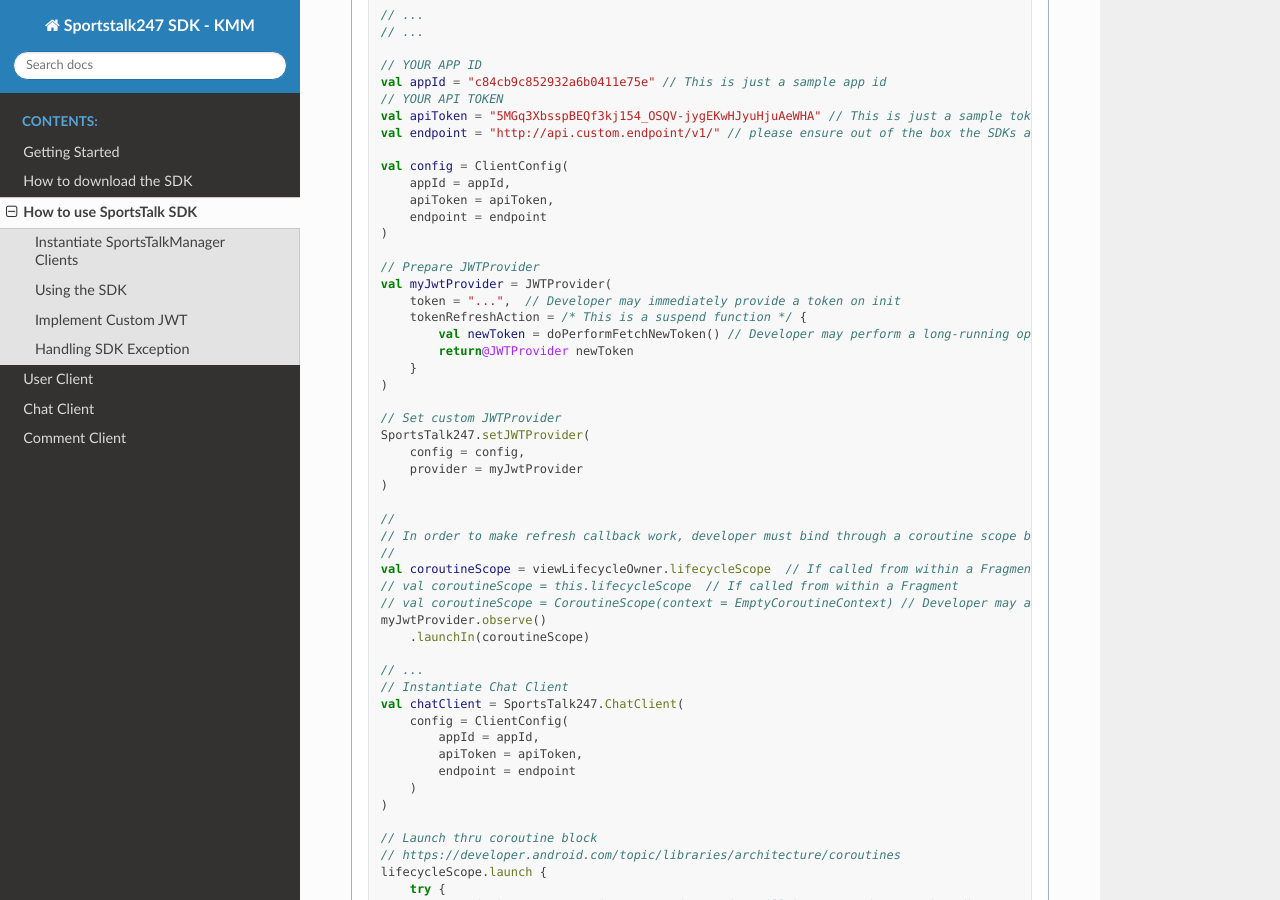
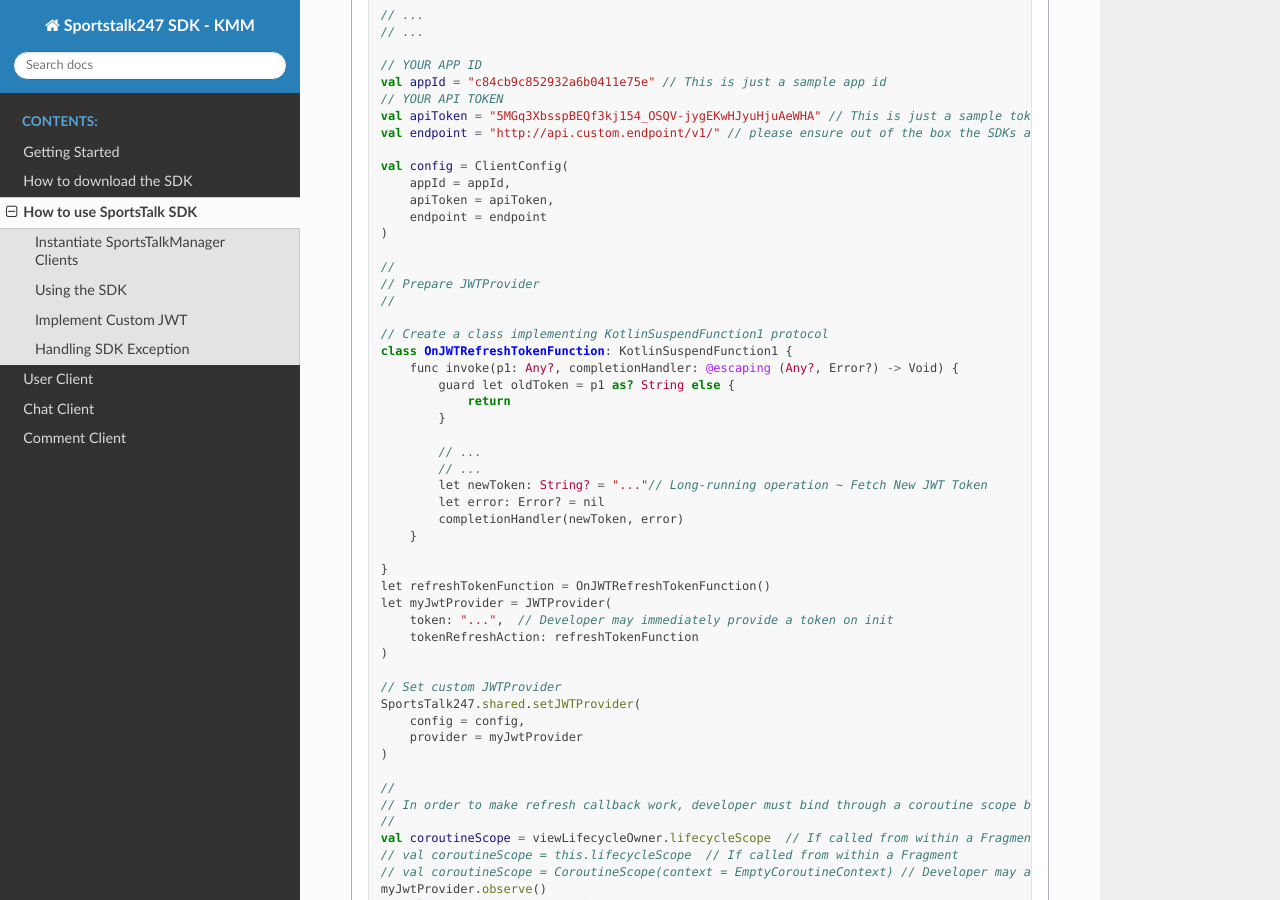
Before and after one commit to sportstalk247/sdk-multiplatform, a Sphinx documentation site: the page built from docs/source/usage/how_to_use_sdk.md, in a window 1280 px wide and 900 px high, scrolled down 1992 px. Built offline with Sphinx 7.4.7 and the Read the Docs theme 2.0.0, drawn with Linux system fonts in a browser that asks for light colours.

Commit message:
Update how_to_use_sdk.md

```diff
--- a/docs/source/usage/how_to_use_sdk.md
+++ b/docs/source/usage/how_to_use_sdk.md
@@ -188,17 +188,33 @@
                 endpoint = endpoint
             )
 
+            //
             // Prepare JWTProvider
-            val myJwtProvider = JWTProvider(
-                token = "...",  // Developer may immediately provide a token on init
-                tokenRefreshAction = /* This is a suspend function */ {
-                    val newToken = doPerformFetchNewToken() // Developer may perform a long-running operation to generate a new JWT
-                    return@JWTProvider newToken
+            //
+
+            // Create a class implementing KotlinSuspendFunction1 protocol
+            class OnJWTRefreshTokenFunction: KotlinSuspendFunction1 {
+                func invoke(p1: Any?, completionHandler: @escaping (Any?, Error?) -> Void) {
+                    guard let oldToken = p1 as? String else {
+                        return
+                    }
+
+                    // ...
+                    // ...
+                    let newToken: String? = "..."// Long-running operation ~ Fetch New JWT Token
+                    let error: Error? = nil
+                    completionHandler(newToken, error)
                 }
+
+            }
+            let refreshTokenFunction = OnJWTRefreshTokenFunction()
+            let myJwtProvider = JWTProvider(
+                token: "...",  // Developer may immediately provide a token on init
+                tokenRefreshAction: refreshTokenFunction
             )
 
             // Set custom JWTProvider
-            SportsTalk247.setJWTProvider(
+            SportsTalk247.shared.setJWTProvider(
                 config = config,
                 provider = myJwtProvider
             )
```
Also changed, not shown: other parts of docs/source/usage/how_to_use_sdk.md (+1 -1 lines).
